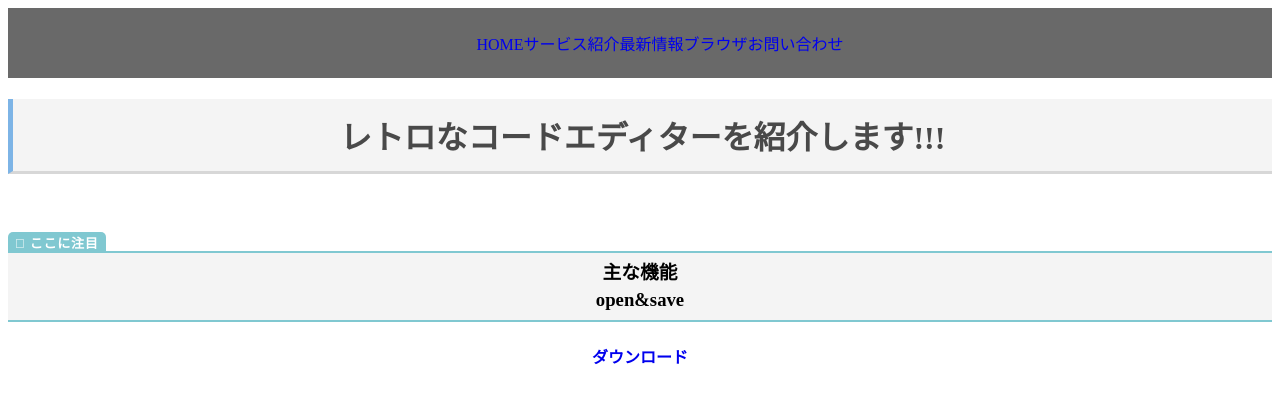
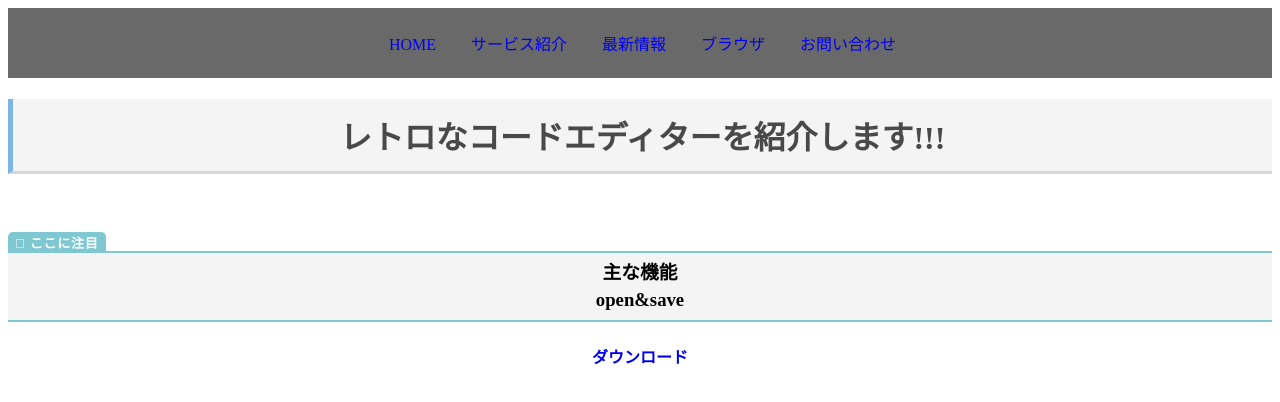
Before and after one commit to zearadiscord/zearadiscordauthrole, a plain HTML site: page index.html in a window 1280 px wide. Drawn offline with Linux system fonts and the light colour scheme.

Commit message:
Update index.html

```diff
--- a/index.html
+++ b/index.html
@@ -57,7 +57,12 @@ li{
   list-style: none;
   line-height: 2;
 }
-
+.nava{
+  display: block;
+  text-decoration: none;
+  color: white;
+  margin-right: 35px;
+}
 
 
 
@@ -90,11 +95,11 @@ a:hover::after {
   </style>
 <nav>
   <ul>
-    <li class="aaa"><a href="/" >HOME</a></li>
-    <li><a href="sa-bisu.html">サービス紹介</a></li>
-    <li><a href="news.html">最新情報</a></li>
-    <li><a href="browser.html">ブラウザ</a></li>
-    <li><a href="otoiawase.html">お問い合わせ</a></li>
+    <li class="nava"><a href="/" >HOME</a></li>
+    <li class="nava"><a href="sa-bisu.html">サービス紹介</a></li>
+    <li class="nava"><a href="news.html">最新情報</a></li>
+    <li class="nava"><a href="browser.html">ブラウザ</a></li>
+    <li class="nava"><a href="otoiawase.html">お問い合わせ</a></li>
   </ul>
 </nav>
 
```
